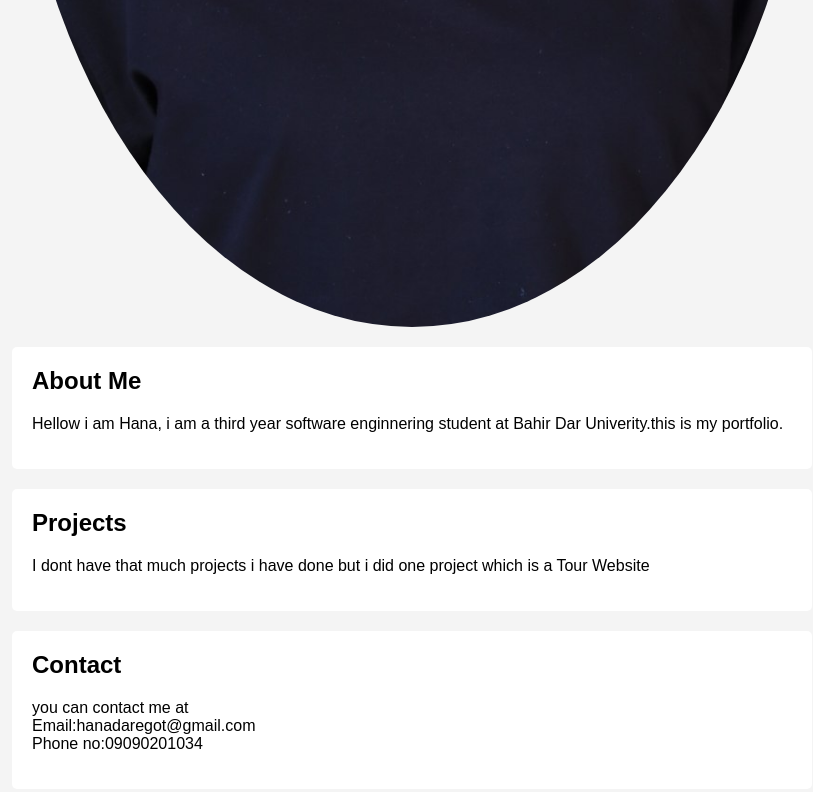
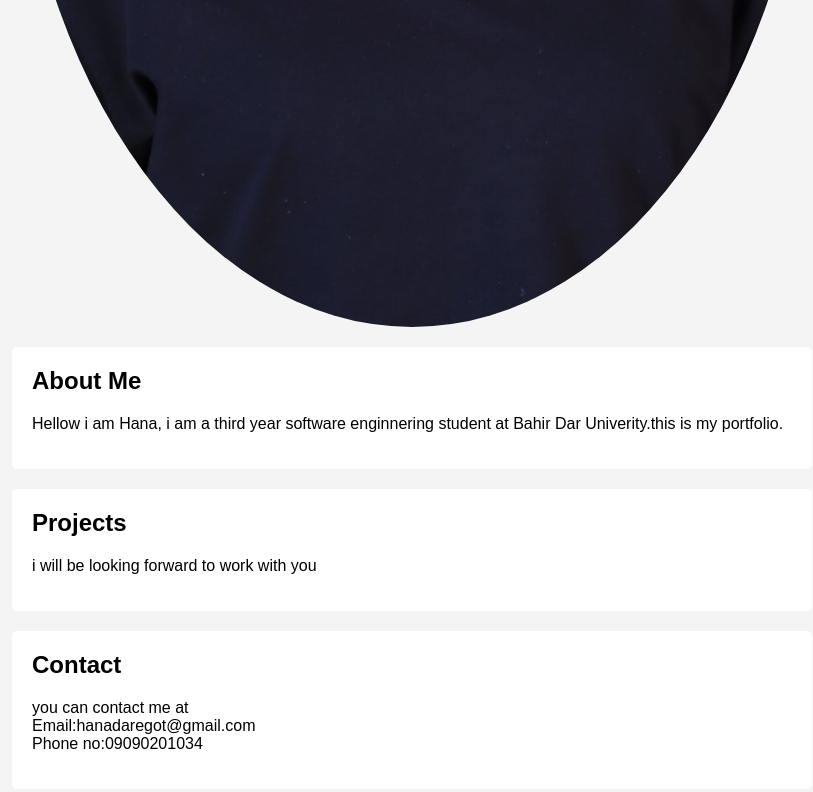
Before and after one commit to hanadergothanid/HANA__DAREGOT_1410528, a plain HTML site: page index.html in a window 1280 px wide. Shown: the part 1013-1805 px from the top of the page, without its empty margins (228-1041 px from the left). Drawn offline with Linux system fonts and the light colour scheme.

Commit message:
Update index.html

```diff
--- a/index.html
+++ b/index.html
@@ -61,7 +61,7 @@
 
         <div class="section">
             <h2>Projects</h2>
-            <p>I dont have that much projects i have done but i did one project which is a Tour Website</p>
+            <p>i will be looking forward to work with you</p>
         </div>
 
         <div class="section">
```
